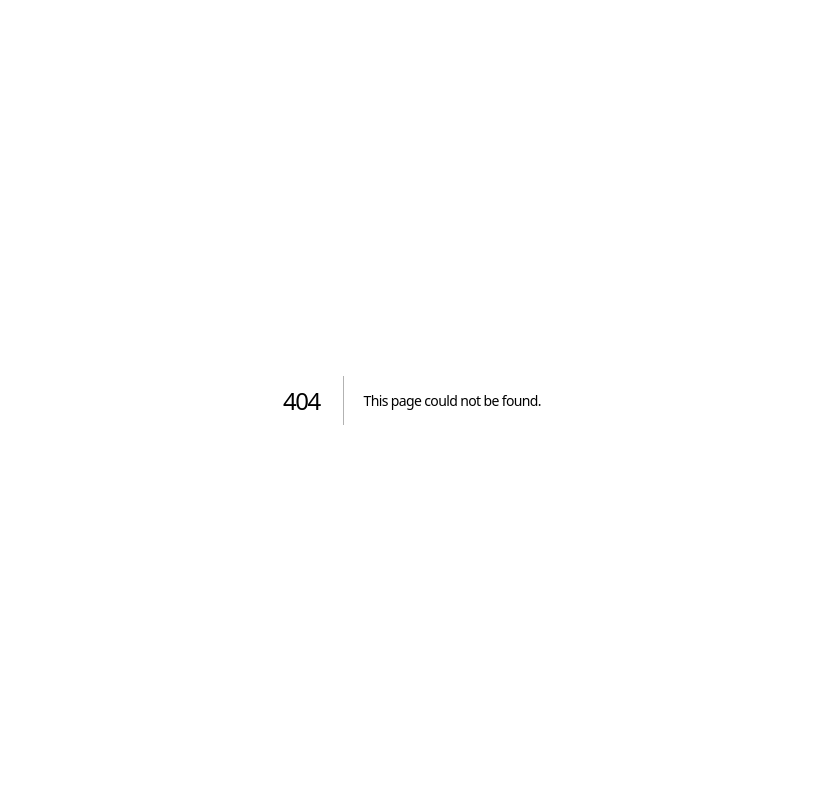
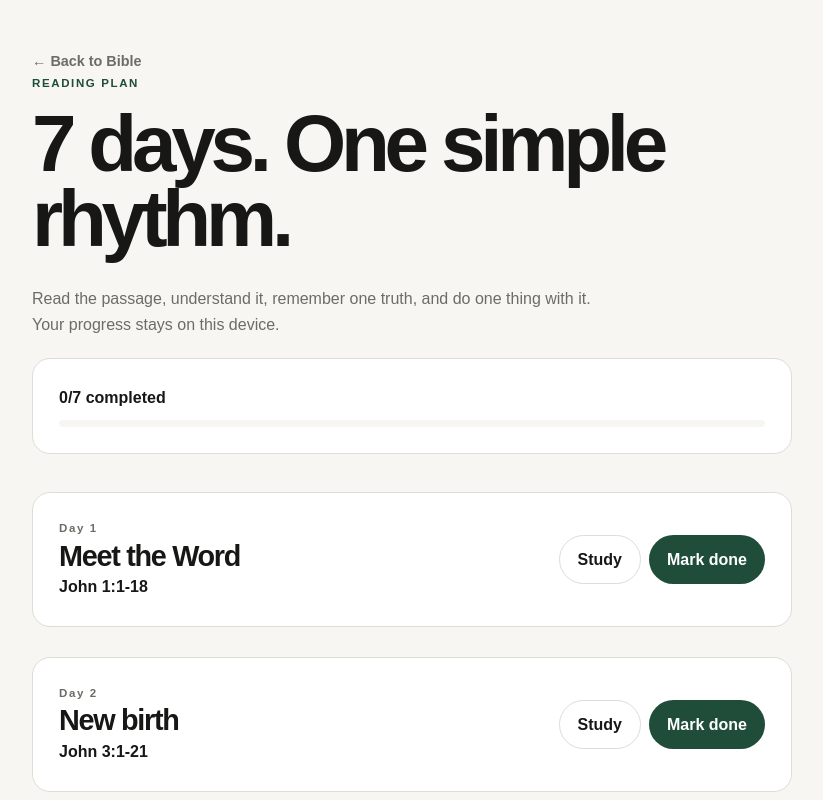
Before and after one commit to Zestplay-com/bible-study-platform, a Next.js app: page /plan in a window 1280 px wide. Before the commit this address had no page. Shown: the top 800 px of the page, without its empty margins (228-1051 px from the left). Built offline with nearby package versions, Linux system fonts and the light colour scheme.

Commit message:
Add a working local reading plan feature

```diff
--- /dev/null
+++ b/app/plan/page.tsx
@@ -0,0 +1,37 @@
+"use client";
+
+import { useMemo, useState } from "react";
+import { sitePath } from "@/lib/site";
+
+const DAYS = [
+  ["Day 1", "John 1:1-18", "Meet the Word"],
+  ["Day 2", "John 3:1-21", "New birth"],
+  ["Day 3", "Psalm 23:1-6", "The Shepherd"],
+  ["Day 4", "Romans 8:1-17", "Life in the Spirit"],
+  ["Day 5", "James 1:19-27", "Hearing and doing"],
+  ["Day 6", "Philippians 4:4-9", "Peace and practice"],
+  ["Day 7", "Matthew 5:1-16", "Kingdom character"],
+];
+const KEY = "bible-study-reading-plan";
+
+export default function PlanPage() {
+  const [done, setDone] = useState<number[]>(() => {
+    if (typeof window === "undefined") return [];
+    try { return JSON.parse(localStorage.getItem(KEY) ?? "[]") as number[]; } catch { return []; }
+  });
+  const completed = useMemo(() => new Set(done), [done]);
+  function toggle(index: number) {
+    const next = completed.has(index) ? done.filter((item) => item !== index) : [...done, index].sort((a,b) => a-b);
+    setDone(next);
+    localStorage.setItem(KEY, JSON.stringify(next));
+  }
+  const progress = Math.round((done.length / DAYS.length) * 100);
+  return <main className="action-page" style={{maxWidth:860}}>
+    <a className="back-link" href={sitePath("/bible")}>← Back to Bible</a>
+    <p className="eyebrow">READING PLAN</p>
+    <h1>7 days. One simple rhythm.</h1>
+    <p className="page-lede">Read the passage, understand it, remember one truth, and do one thing with it. Your progress stays on this device.</p>
+    <section className="study-card" style={{marginBottom:18}}><strong>{done.length}/7 completed</strong><div style={{height:7,background:"var(--background)",borderRadius:99,marginTop:10,overflow:"hidden"}}><span style={{display:"block",height:"100%",width:`${progress}%`,background:"var(--accent)"}} /></div></section>
+    <div style={{display:"grid",gap:10}}>{DAYS.map(([day,ref,title],index)=><article key={ref} className="study-card" style={{display:"flex",gap:16,alignItems:"center",justifyContent:"space-between"}}><div><p className="eyebrow" style={{margin:0}}>{day}</p><h2 style={{margin:"4px 0"}}>{title}</h2><strong>{ref}</strong></div><div style={{display:"flex",gap:8,flexWrap:"wrap",justifyContent:"flex-end"}}><a className="secondary-button" href={sitePath(`/study?minutes=10&reference=${encodeURIComponent(ref)}`)}>Study</a><button className="primary-button button-reset" type="button" onClick={() => toggle(index)}>{completed.has(index) ? "Completed ✓" : "Mark done"}</button></div></article>)}</div>
+  </main>;
+}
```
